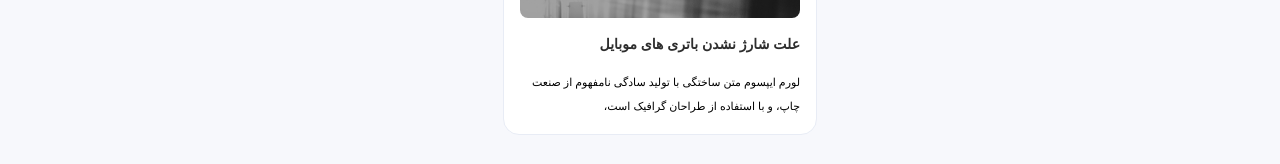
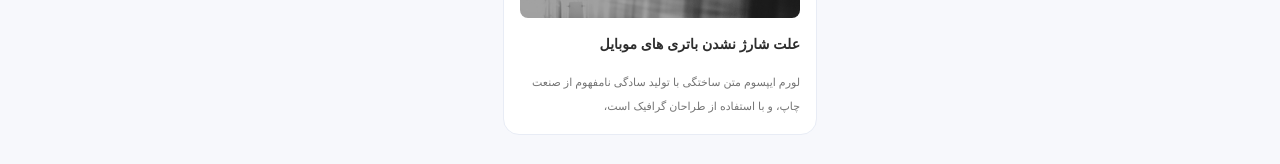
Before and after one commit to mahyarErshad/anaram-react, a React (Create React App) app: page / in a window 1280 px wide. Shown: the part 4424-4588 px from the top of the page. Built offline with nearby package versions, Linux system fonts and the light colour scheme; a web font is replaced by a local one.

Commit message:
P tag has N100 color

```diff
--- a/src/Pages/MainPage/MainPageBlog/BlogCards.jsx
+++ b/src/Pages/MainPage/MainPageBlog/BlogCards.jsx
@@ -6,7 +6,7 @@ function BlogCards() {
     <figure className="rounded-2xl p-4 bg-white border border-primary1">
       <img className="h-2/4 rounded-lg" src={image} alt="" />
       <figcaption className="text-right text-sm font-semibold text-NeutralN600 mt-4">علت شارژ نشدن باتری های موبایل</figcaption>
-      <p className="text-[0.6875rem] text-right w-full leading-6 mt-4 max-w-[17.5rem]">لورم ایپسوم متن ساختگی با تولید سادگی نامفهوم از صنعت چاپ، و با استفاده از طراحان گرافیک است، </p>
+      <p className="text-[0.6875rem] text-right w-full leading-6 mt-4 max-w-[17.5rem] text-NeutralN100">لورم ایپسوم متن ساختگی با تولید سادگی نامفهوم از صنعت چاپ، و با استفاده از طراحان گرافیک است، </p>
     </figure>
   );
 }
```
